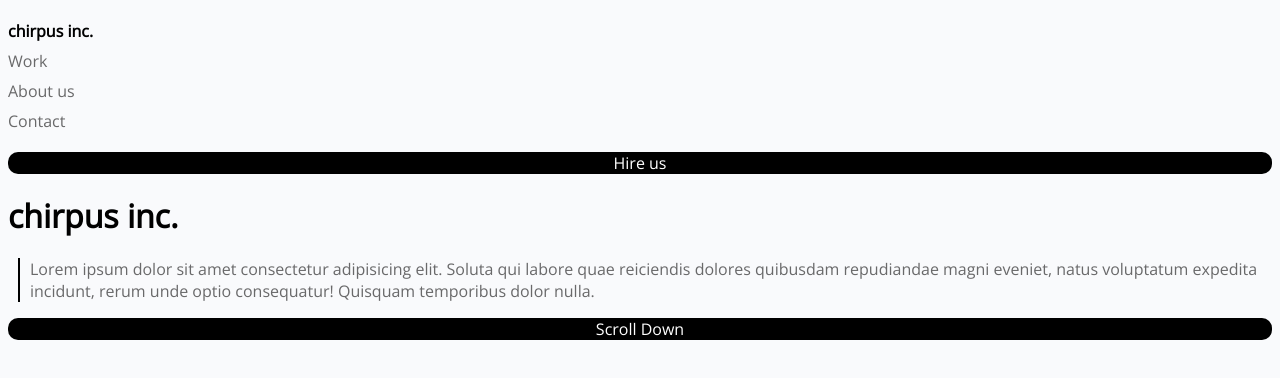
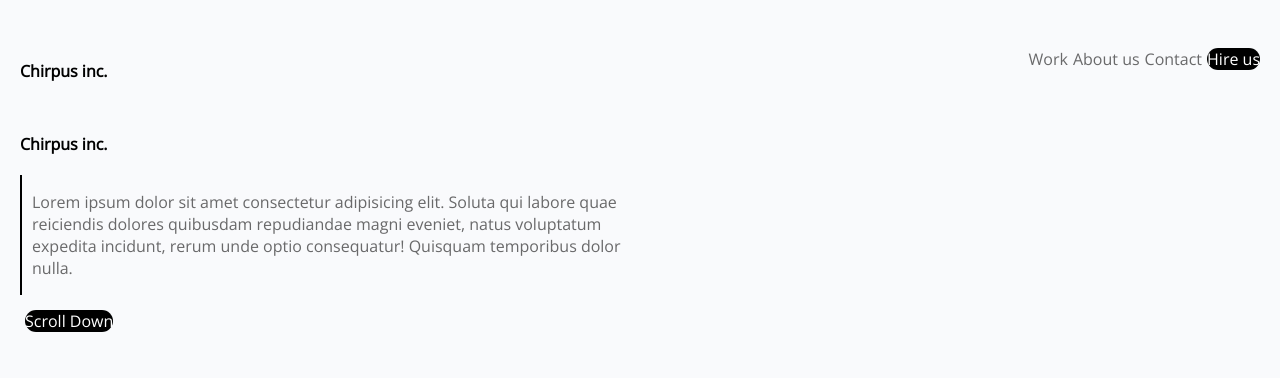
Before and after one commit to RickRossovich/html-css-lab1-pt1, a plain HTML site: page index.html in a window 1280 px wide. Drawn offline with nearby package versions, Linux system fonts and the light colour scheme.

Commit message:
lab part 2 - 1st update

```diff
--- a/index.html
+++ b/index.html
@@ -6,44 +6,40 @@
     <meta http-equiv="X-UA-Compatible" content="ie=edge" />
     <link
       href="https://fonts.googleapis.com/css?family=Open+Sans&display=swap"
-      rel="stylesheet"
-    />
+      rel="stylesheet"/>
     <link rel="stylesheet" href="./style.css" />
     <title>HTML/CSS Lab</title>
   </head>
   <body>
     <header>
+      <h1><a href="#"></a>Chirpus inc.</h1>
       <nav>
         <ul>
-          <h4>chirpus inc.</h4>
-          <li class="grey">
-            <a href="#">Work</a>
-          </li>
-          <li class="grey">
-            <a href="#">About us</a>
-          </li>
-          <li class="grey">
-            <a href="#">Contact</a>
-          </li>
+          <li><a href="#">Work</a></li>
+          <li><a href="#">About us</a></li>
+          <li><a href="#">Contact</a></li>
+          <li class="bg"><a class="button" href="#">Hire us</a></li>
         </ul>
-        <li class="bg">
-          <a class="button" href="#">Hire us</a>
-        </li>
       </nav>
     </header>
     <main>
-      <h1>chirpus inc.</h1>
-      <section>
+      <h1><a href="#"></a>Chirpus inc.</h1>
+      <article>
         <p>
           Lorem ipsum dolor sit amet consectetur adipisicing elit. Soluta qui
           labore quae reiciendis dolores quibusdam repudiandae magni eveniet,
           natus voluptatum expedita incidunt, rerum unde optio consequatur!
           Quisquam temporibus dolor nulla.
         </p>
-      </section>
+      </article>
+      <section></section>
+    </main>
+    <footer>
+    <ul>
       <li class="bg">
         <a class="button" href="#">Scroll Down</a>
       </li>
-    </main>
+    </ul>
+    </footer>
   </body>
 </html>
--- a/style.css
+++ b/style.css
@@ -1,25 +1,41 @@
 body {
   padding: 0;
+  margin: 10px;
   font-family: "Open Sans", sans-serif;
   background-color: #f9fafc;
 }
 
-ul {
-  line-height: 30px;
+header {
   padding: 0;
-  text-decoration: none;
-  list-style: none;
-  color: black;
+  margin: 0;
 }
 
-.grey {
+h1 {
+  margin-top: 40px;
+  padding: 0;
+  font-size: 16px;
+}
+
+ul{
+  list-style: none;
+  padding: 0;
+  margin: 0;
+}
+
+li{
+  margin-top: 5px;
+}
+
+a {
+  color: #69696a;
   text-decoration: none;
 }
-a {
-  display: block;
-  text-decoration: none;
-  color: #69696a;
-  border-radius: 10px;
+
+article {
+  border-left: 2px solid black;
+  margin-left: 0px;
+  margin-bottom: 10px;
+  margin-top: 10px;
 }
 
 p {
@@ -27,33 +43,92 @@ p {
   color: #69696a;
 }
 
-section {
-  border-left: 2px solid black;
-  margin-left: 10px;
-  margin-bottom: 10px;
-  margin-top: 10px;
+ul {
+  padding: 0;
+  margin: 0;
+  list-style: none;
 }
 
+li{
+  margin-top: 5px;
+}
 .bg {
-  width: 100%;
   text-decoration: none;
   list-style: none;
   text-align: center;
 }
 .button {
   display: block;
-  width: 100%;
   background-color: #000;
   color: #fff;
   text-decoration: none;
+  border-radius: 20px;
 }
 
-h1 {
-  margin-top: 20px;
+
+
+@media only screen and (min-width: 768px) {
+
+  body {
+  margin: 20px;
   padding: 0;
+  font-family: "Open Sans", sans-serif;
+  background-color: #f9fafc;
+  }
+
+  header{
+    display: flex;
+    justify-content: space-between;
+    align-items: center;
+  }
+
+  main {
+    display: flex;
+    flex-direction: column;
+    flex: ;
+  }
+
+  h1{
+    display: flex;
+    flex-direction: column;
+    flex: 2;
+  }
+
+  article {
+    display: flex;
+    flex-direction: column;
+    margin-left: 0px;
+    margin-bottom: 10px;
+    margin-top: 10px;
+
+  }
+
+  section{
+
+  }
+
+  p{
+
+    flex: 1;
+    width: 50%;
+  }
+
+  ul{
+    display: flex;
+    align-items: center;
+  }
+
+  li{
+
+    margin-left: 5px;
+
+  }
+
+  .button {
+    background-color: #000;
+    color: #fff;
+    text-decoration: none;
+    /* border-radius: 10px; */
+  }
+
 }
-
-h4 {
-  padding: 0;
-  margin: 0;
-}
```
